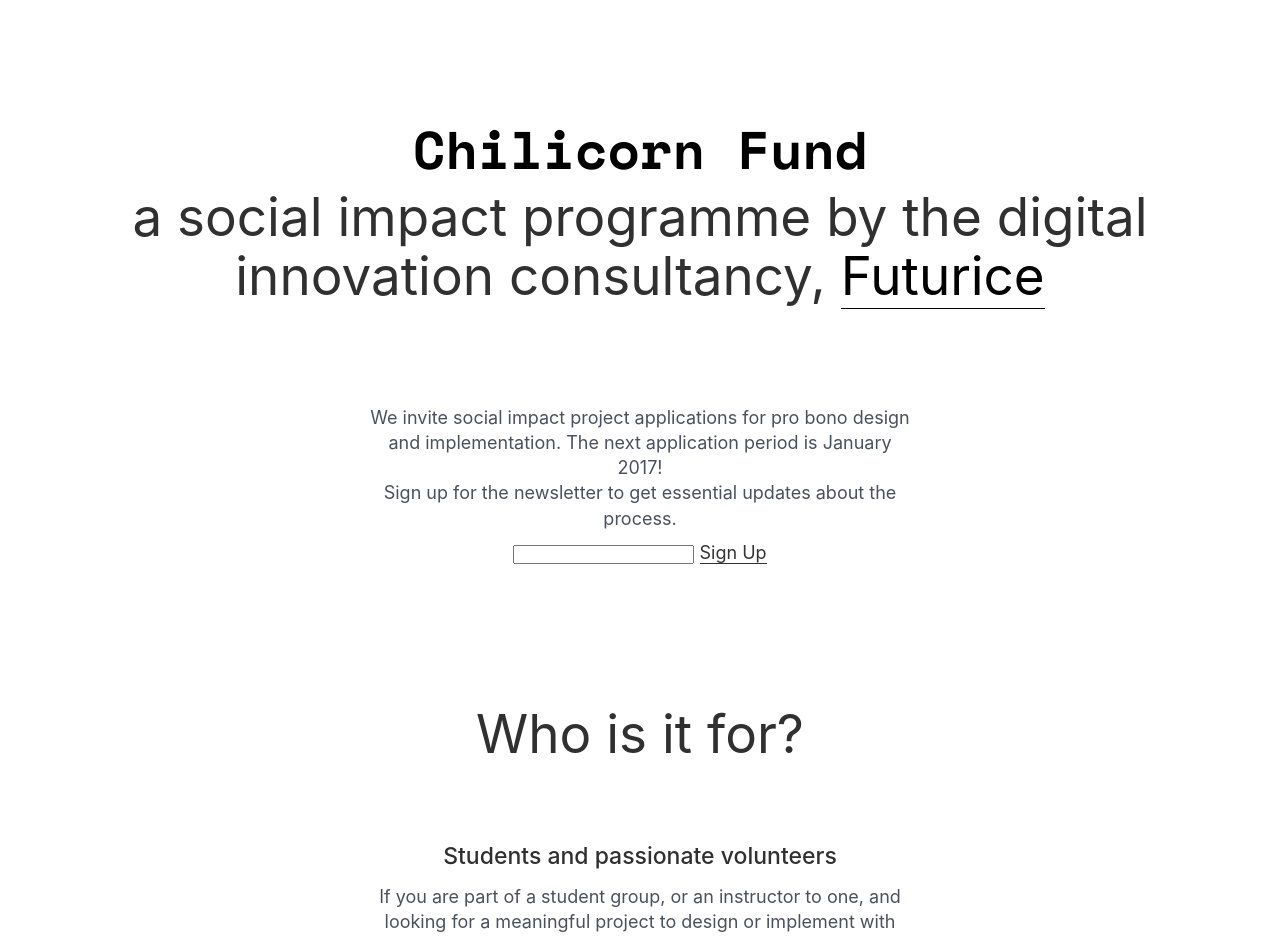
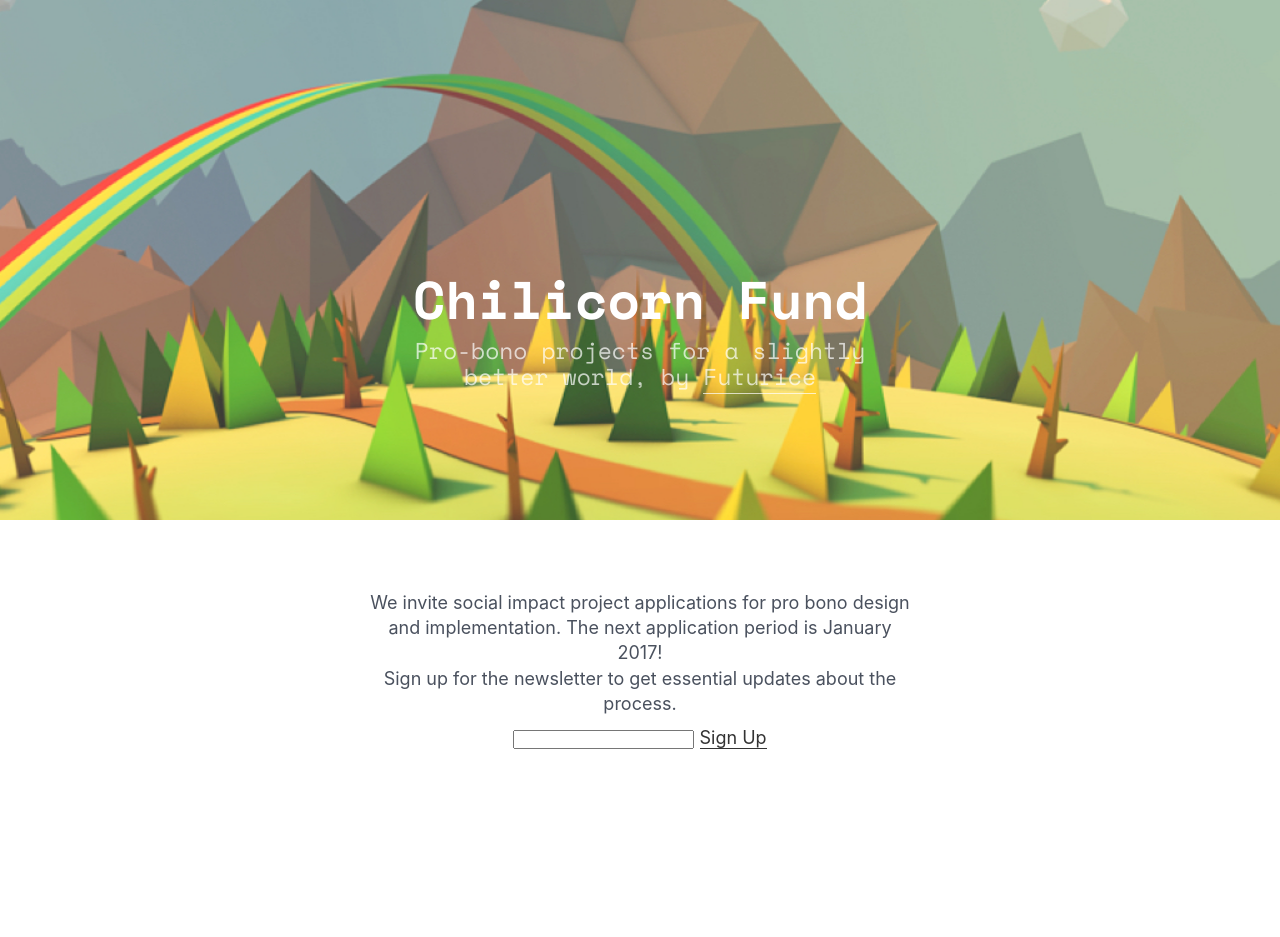
Before and after one commit to futurice/spiceprogram, a Jekyll site: the page built from chilicorn-fund/index.html, in a window 1280 px wide. Shown: the top 937 px of the page. Built offline with Jekyll 4.4.1, drawn with Linux system fonts in a browser that asks for light colours; nearby versions of some CDN libraries; some of the changed text lies outside the part shown.

Commit message:
Chilicorn Fund layout work & assets. Minor changes to Spice Program

```diff
--- a/assets/css/css.scss
+++ b/assets/css/css.scss
@@ -19,6 +19,23 @@
   text-align: center;
 }
 
+
+%clearfix {
+    *zoom: 1;
+    &:before,
+    &:after {
+        display: table;
+        content: "";
+        // Fixes Opera/contenteditable bug:
+        // http://nicolasgallagher.com/micro-clearfix-hack/#comment-36952
+        line-height: 0;
+    }
+    &:after {
+        clear: both;
+    }
+}
+
+
 /* General Breakpoints */
 $mobile: 500px;
 $tablet: 800px;
@@ -27,6 +44,7 @@
 /* General measures */
 $h-padding: 10px;
 $section-padding: 70px;
+$item-spacing: 40px;
 
 /* Typographic scale. Only use these font-sizes */
 $size-tiny: 12px;
@@ -118,9 +136,54 @@
   color: $body;
 }
 
+
+#shareThisLink {
+  cursor: pointer;
+}
+
+a.tooltips {
+  position: relative;
+  display: inline;
+}
+
+a.tooltips span {
+  position: absolute;
+  font-size: 12px;
+  width:140px;
+  color: #FFFFFF;
+  background: #000000;
+  height: 30px;
+  line-height: 30px;
+  text-align: center;
+  visibility: hidden;
+  border-radius: 6px;
+}
+
+a.tooltips span:after {
+  content: '';
+  position: absolute;
+  top: 0%;
+  right: 50%;
+  margin-top: -15px;
+  width: 0; height: 0;
+  border-bottom: 8px solid #000000;
+  border-right: 8px solid transparent;
+  border-top: 8px solid transparent;
+}
+
+a:hover.tooltips span {
+  visibility: visible;
+  opacity: 0.8;
+  left: 0%;
+  top: 100%;
+  margin-top: 4px;
+  margin-left: 13px;
+  z-index: 999;
+}
+
 /* Main styles mobile */
 
-/*** HERO ***/
+/*** HERO: Spice Program home page + Chilicorn Fund home page ***/
 
 .hero {
   color: #000;
@@ -128,7 +191,7 @@
   padding: 40px 0 0px 0;
   margin-bottom: 0px;
 
-  p {
+  p, h2 {
     font-size: $size-medium;
     font-weight: 300;
     max-width: 20em;
@@ -426,7 +489,7 @@
   }
 
   .aim {
-    margin-bottom: 40px;
+    margin-bottom: $item-spacing;
   }
 
   @media screen and (min-width: $tablet) {
@@ -448,7 +511,7 @@
 
 .quote {
   @include span(6);
-  margin-bottom: 60px;
+  margin-bottom: $item-spacing;
 
   p, blockquote {
     font-size: $size-medium;
@@ -670,46 +733,120 @@
   }
 }
 
-#shareThisLink {
-  cursor: pointer;
+
+
+/******************************   CHILICORN FUND PAGE ****************************/
+
+/* overrule other .hero */
+.chilicorn.hero {
+  width: 100%;
+  min-height: 400px;
+  background-color: #615a47;
+  background-image: url('../img/chilicorn-world.jpg');
+  background-position: 70% 70%;
+  background-repeat: no-repeat;
+  background-size: cover;
+
+  h1, h2, p, a, a:hover, a:visited, a:active{
+    color: white;
+  }
+
+  .container {
+    margin-top: 150px;
+  }
+
+  @media screen and (min-width: $mobile) {
+
+  }
+
+  @media screen and (min-width: $tablet) {
+
+  }
 }
 
-a.tooltips {
-  position: relative;
-  display: inline;
+
+/******  WHO FOR ********/
+/* same with AIMS */
+
+section.who-for {
+  margin-top: 60px;
+  text-align: center;
+
+  img {
+    width: 100%;
+  }
+
+  .who {
+     margin-bottom: $item-spacing;
+  }
+
+  @media screen and (min-width: $mobile) {
+    .who {
+
+    }
+    .who:last {
+      margin-bottom:0;
+    }
+  }
+
+  @media screen and (min-width: $tablet) {
+    .who {
+      @include span(4);
+
+      h3 {
+        min-height: 2em;
+        }
+      }
+
+    img {
+      margin-bottom: 10px;
+    }
+  }
 }
 
-a.tooltips span {
-  position: absolute;
-  font-size: 12px;
-  width:140px;
-  color: #FFFFFF;
-  background: #000000;
-  height: 30px;
-  line-height: 30px;
-  text-align: center;
-  visibility: hidden;
-  border-radius: 6px;
+/******  HOW IT WORKS ********/
+
+section.how-it-works {
+
+
 }
 
-a.tooltips span:after {
-  content: '';
-  position: absolute;
-  top: 0%;
-  right: 50%;
-  margin-top: -15px;
-  width: 0; height: 0;
-  border-bottom: 8px solid #000000;
-  border-right: 8px solid transparent;
-  border-top: 8px solid transparent;
+/******  CRITERIA ********/
+section.criteria {
+
+  .gallery {
+     @extend %clearfix;
+    }
+
+  .criterion {
+    margin-bottom: $item-spacing;
+    //@include clearfix;
+
+  }
+
+  @media screen and (min-width: $mobile) {
+
+    .criterion {
+
+    }
+
+  }
+
+  @media screen and (min-width: $tablet) {
+    .criterion {
+      @include gallery(6 of 12);
+    }
+
+    img {
+      margin-bottom: 10px;
+    }
+  }
+
+  @media screen and (min-width: $desktop) {
+    .criterion {
+      @include gallery(4 of 12);
+    }
+
+  }
+
 }
-
-a:hover.tooltips span {
-  visibility: visible;
-  opacity: 0.8;
-  left: 0%;
-  top: 100%;
-  margin-top: 4px;
-  margin-left: 13px;
-  z-index: 999;
-}
--- a/chilicorn-fund/index.html
+++ b/chilicorn-fund/index.html
@@ -58,7 +58,7 @@
   <div class="container">
 
     <h1>Chilicorn Fund</h1>
-    <h2>a social impact programme by the digital innovation consultancy, <a href="www.futurice.com"> Futurice</a></h2>
+    <h2>Pro-bono projects for a slightly better world, by <a href="www.futurice.com"> Futurice</a></h2>
 
   </div>
 </section>
@@ -82,7 +82,7 @@
       <h2>Who is it for?</h2>
     </div>
     <div class="who">
-      <div class="sameheight">
+      <div>
         <img src="{{ site.baseurl }}/assets/img/students.png" alt="">
         <h3>Students and passionate volunteers</h3>
         <p>If you are part of a student group, or an instructor to one, and looking for a meaningful project to design or implement with our coaching and mentoring, do get in touch!
@@ -92,7 +92,7 @@
     </div>
     <div class="who">
       <img src="{{ site.baseurl }}/assets/img/companies.png" alt="">
-      <div class="sameheight">
+      <div>
         <h3>Companies and institutions</h3>
         <p>Any company can get involved by either contributing financially, or providing individuals with the relevant skills to create digital services or solutions. Get in touch with us and we’ll hook you up.
          </p>
@@ -101,9 +101,9 @@
     </div>
     <div class="who">
       <img src="{{ site.baseurl }}/assets/img/ngo.png" alt="">
-      <div class="sameheight">
+      <div>
         <h3>NGOs, Social Enterprises</h3>
-        <p>Text needed here.  </p>
+        <p>If you have a problem worth solving or a project that can change the world, but not enough funding to go for it, apply to be in our program. If your project gets selected, it will be completed pro-bono and you can then take it further.</p>
       </div>
       <a href="#contact" class="btn">Contact</a>
     </div>
@@ -112,7 +112,7 @@
 
 <section class="how-it-works">
   <div class="container">
-    <h2>How does it work?</div>
+    <h2>How does it work?</h2>
     <p>Its aim is to work with charities to create meaningful and impactful digital services. It seeks to do this by working with partner companies and the Futurice team. We select projects by choosing those that generate value to the individuals working on the project, the company, and society. All three. </p>
     <img src="{{ site.baseurl }}/assets/img/chilicorn-fund-diagram.png" alt=""></img>
   </div>
@@ -120,35 +120,40 @@
 
 <section class="criteria">
   <div class="container">
+    <div class="section-header">
+      <h2>Selection Criteria</h2>
+    </div>
+    <div class="gallery">
       <div class="criterion">
         <img src="{{ site.baseurl }}/assets/img/criterion1.png" alt="">
-      <h3>Criterion 1</h3>
-      <p>Criterion 1 description.</p>
+        <h3>Positive Impact</h3>
+        <p>Is the project making the world better? How much better? <br>This is the most important measure to consider and it gets double the weight of the others. </p>
       </div>
      <div class="criterion">
         <img src="{{ site.baseurl }}/assets/img/criterion1.png" alt="">
-      <h3>Criterion 2</h3>
-      <p>Criterion 2 description.</p>
+        <h3>Open Source Significance</h3>
+        <p>Is the outcome replicable for other areas and for similar problems? When we share the results as open source, can that bring extra value to the world?</p>
       </div>
      <div class="criterion">
         <img src="{{ site.baseurl }}/assets/img/criterion1.png" alt="">
-      <h3>Criterion 3</h3>
-      <p>Criterion 3 description.</p>
+        <h3>Competence Development</h3>
+        <p>How much relevant learning do participants get out of this project? Are they learning new technologies or better ways of doing things? Can they apply what they learn in future projects?</p>
       </div>
      <div class="criterion">
         <img src="{{ site.baseurl }}/assets/img/criterion1.png" alt="">
-      <h3>Criterion 4</h3>
-      <p>Criterion 4 description.</p>
+        <h3>Student Cooperation Opportunities</h3>
+        <p>Can the project be done together with groups of students, under our guidance? How well is it suited for that type of setup?</p>
       </div>
      <div class="criterion">
         <img src="{{ site.baseurl }}/assets/img/criterion1.png" alt="">
-      <h3>Criterion 5</h3>
-      <p>Criterion 5 description.</p>
+        <h3>Partner Sponsorship Opportunities</h3>
+        <p>Are there good chances to get funding from one of Futurice's partners for this? Or could it get some public funding for example?</p>
       </div>
      <div class="criterion">
         <img src="{{ site.baseurl }}/assets/img/criterion1.png" alt="">
-      <h3>Criterion 6</h3>
-      <p>Criterion 6 description.</p>
+        <h3>PR Opportunities</h3>
+        <p>Could Futurice and any sponsoring partners get well-deserved publicity for doing this project pro-bono? Will we be proud of it?</p>
+      </div>
     </div>
   </div>
 </section>
@@ -157,22 +162,22 @@
   <div class="container">
     <div class="step">
       <img src="{{ site.baseurl }}/assets/img/step1.png" alt="">
-      <h3>Step 1</h3>
+      <h3>1. Application round opens</h3>
       <p>Step 1 description.</p>
     </div>
     <div class="step">
       <img src="{{ site.baseurl }}/assets/img/step2.png" alt="">
-      <h3>Step 2</h3>
+      <h3>2. Most fitting projects selected</h3>
       <p>Step 2 description.</p>
     </div>
     <div class="step">
       <img src="{{ site.baseurl }}/assets/img/step3.png" alt="">
-      <h3>Step 3</h3>
+      <h3>3. Winners announced</h3>
       <p>Step 3 description.</p>
     </div>
     <div class="step">
       <img src="{{ site.baseurl }}/assets/img/step4.png" alt="">
-      <h3>Step 4</h3>
+      <h3>4. Execution</h3>
       <p>Step 4 description.</p>
     </div>
   </div>
```
Also changed, not shown: assets/img/chilicorn-world.jpg (added), assets/img/companies.png (added), assets/img/criterion1.png (added), assets/img/criterion2.png (added), assets/img/criterion3.png (added), assets/img/criterion4.png (added), assets/img/criterion5.png (added), assets/img/criterion6.png (added), assets/img/ngo.png (added), assets/img/step1.png (added), assets/img/step2.png (added), assets/img/step3.png (added), assets/img/step4.png (added), assets/img/students.png (added), 1 other file. Lines whose indentation alone changed are shown as unchanged.
